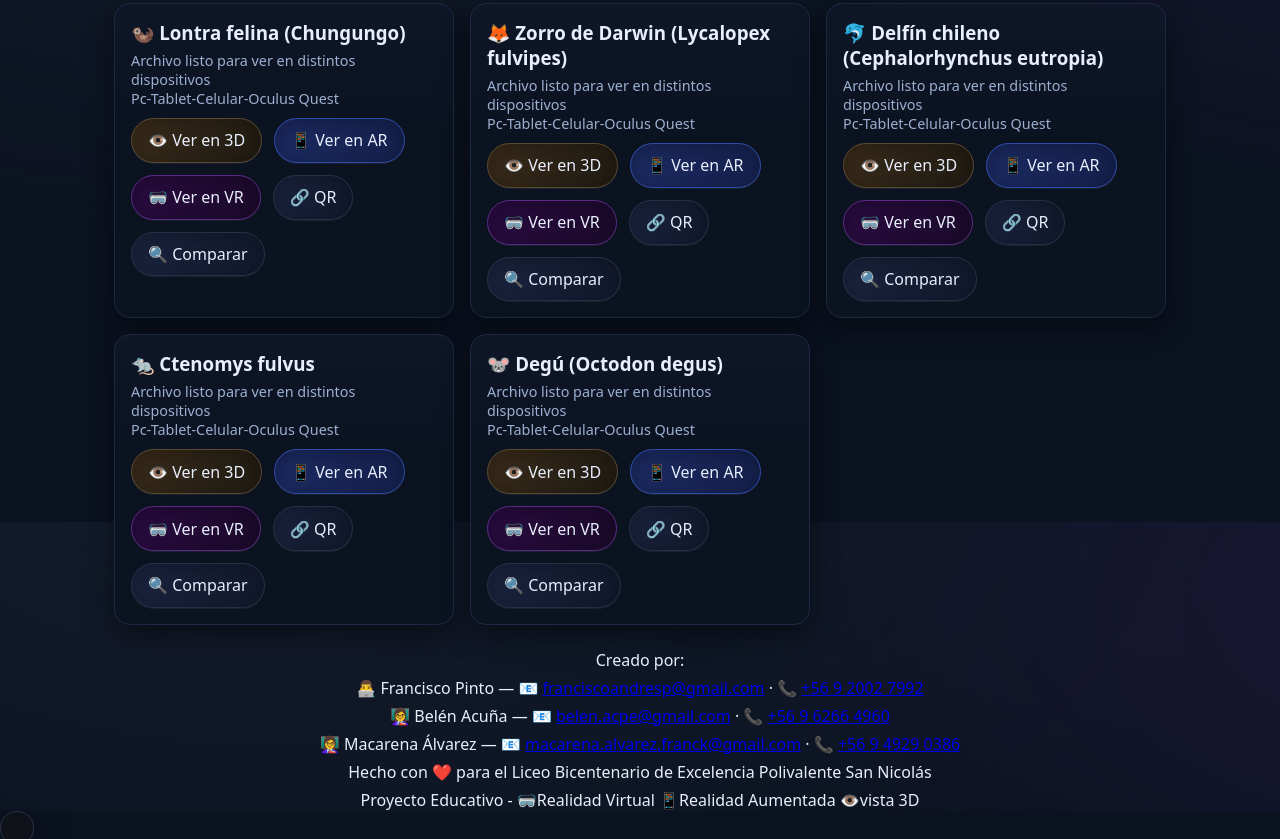
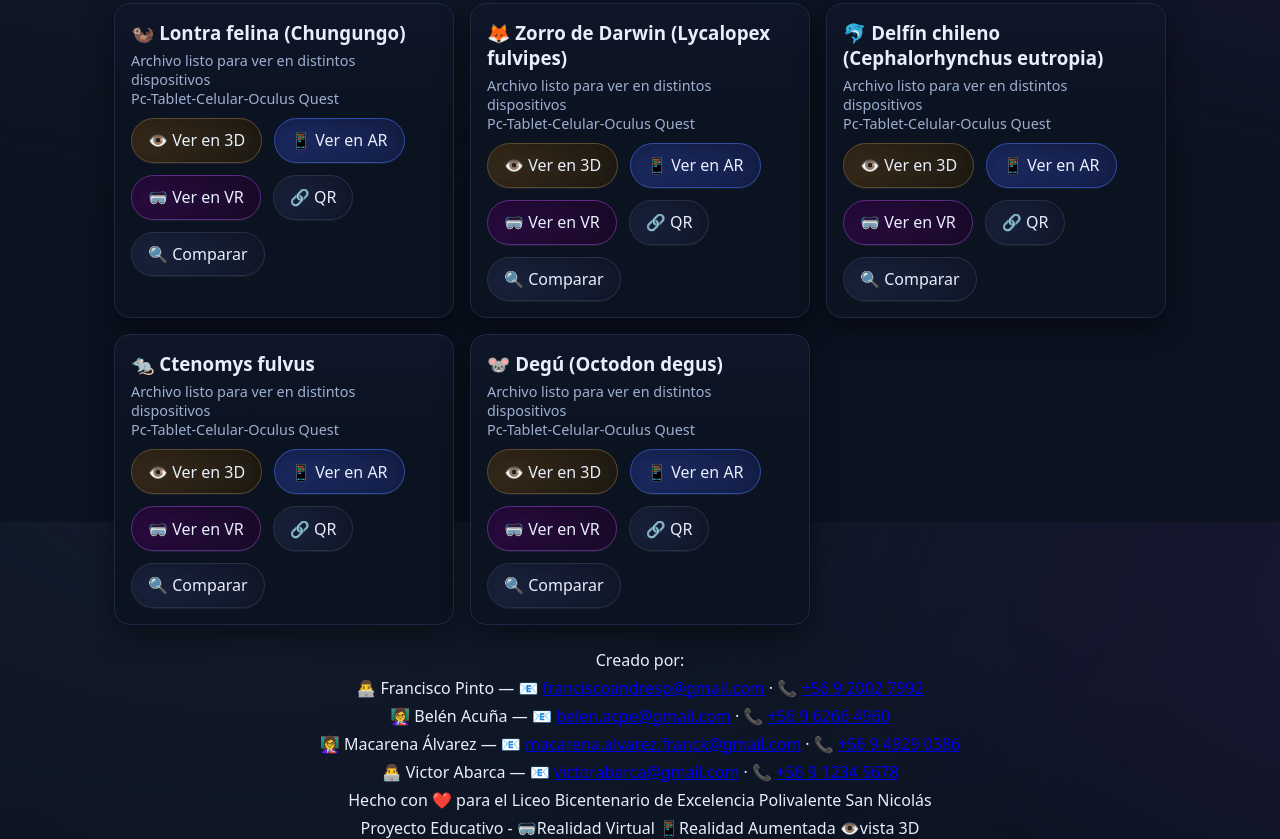
Before and after one commit to panchopinto/craneos-conectados, a plain HTML site: page index.html in a window 1280 px wide. Shown: the part 278-1117 px from the top of the page. Before the commit the page ends 1089 px from the top, so only its background shows below. Drawn offline with Linux system fonts and the light colour scheme.

Commit message:
Update index.html

```diff
--- a/index.html
+++ b/index.html
@@ -151,6 +151,7 @@
     <div>👨‍💻 Francisco Pinto — 📧 <a href="mailto:franciscoandresp@gmail.com">franciscoandresp@gmail.com</a> · 📞 <a href="tel:+56920027992">+56 9 2002 7992</a></div>
     <div>👩‍🏫 Belén Acuña — 📧 <a href="mailto:belen.acpe@gmail.com">belen.acpe@gmail.com</a> · 📞 <a href="tel:+56962664960">+56 9 6266 4960</a></div>
     <div>👩‍🏫 Macarena Álvarez — 📧 <a href="mailto:macarena.alvarez.franck@gmail.com">macarena.alvarez.franck@gmail.com</a> · 📞 <a href="tel:+56949290386">+56 9 4929 0386</a></div>
+    <div>👨‍💻 Victor Abarca — 📧 <a href="mailto:victorabarca@gmail.com">victorabarca@gmail.com</a> · 📞 <a href="tel:+56912345678">+56 9 1234 5678</a></div>
     <div>Hecho con ❤️ para el Liceo Bicentenario de Excelencia Polivalente San Nicolás</div>
     <div>Proyecto Educativo - 🥽Realidad Virtual 📱Realidad Aumentada 👁️vista 3D</div>
   </div>
```
